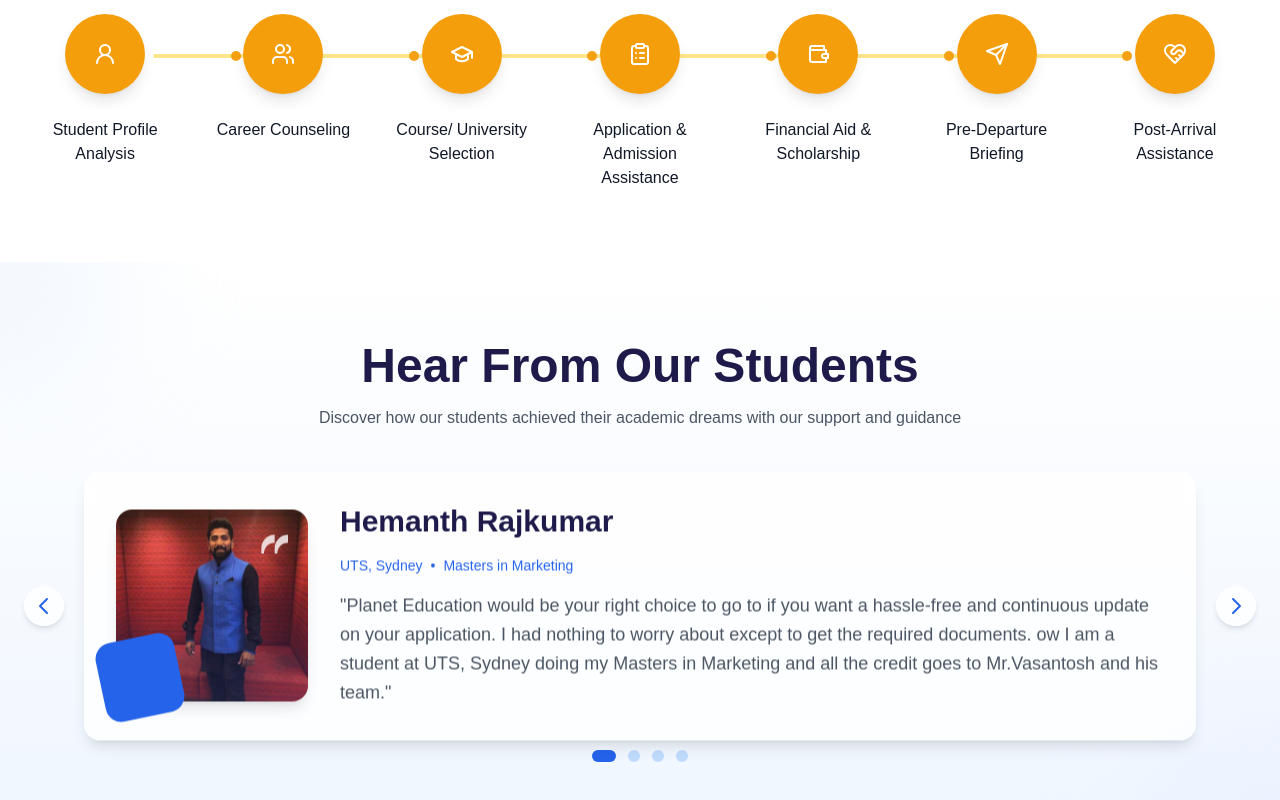
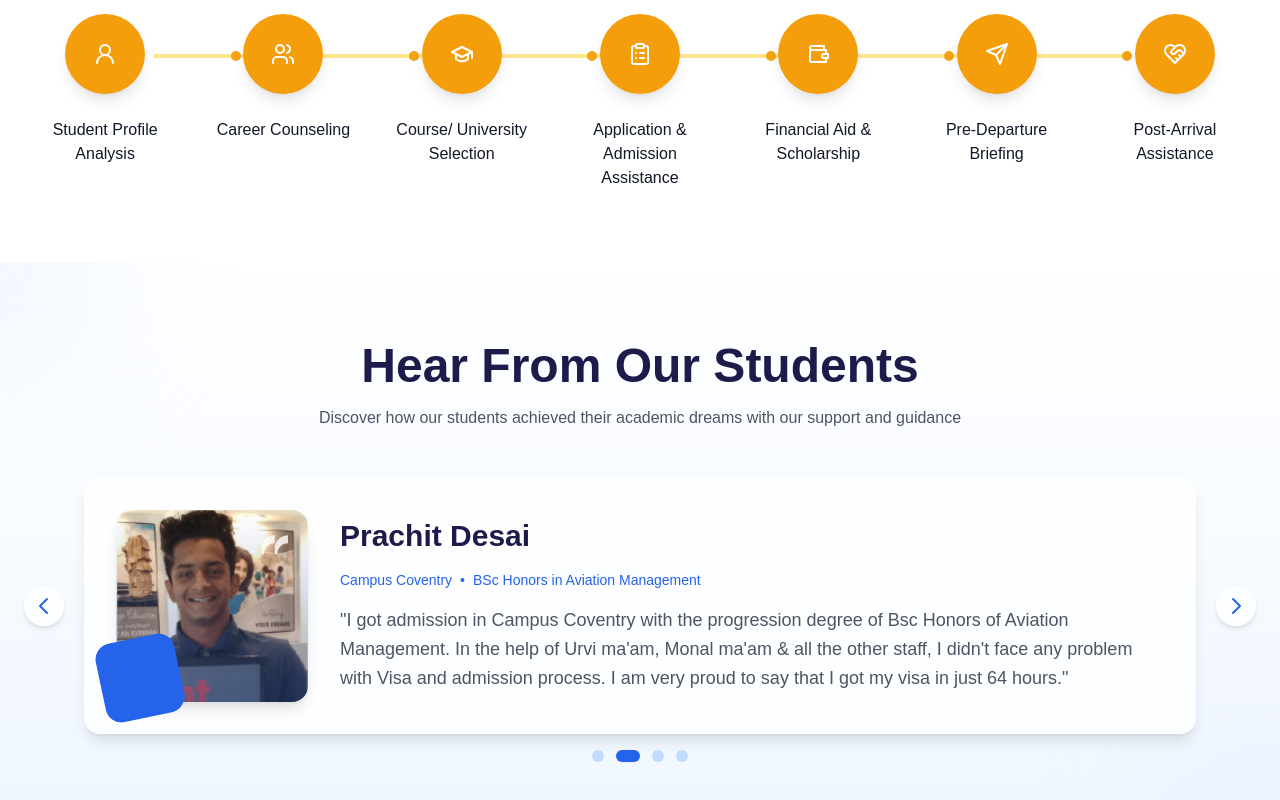
Before and after one commit to Stealth-Rishabh/planeteducation_Uk, a React (Vite) app: page / in a window 1280 px wide. Shown: the part 2797-3597 px from the top of the page. Built offline with nearby package versions, Linux system fonts and the light colour scheme.

Commit message:
Enhance Testimonials component: Implement auto-play functionality for testimonials, allowing automatic cycling through testimonials every 5 seconds. Update navigation methods to pause auto-play when manually navigating. Refactor code for improved readability and maintainability.

```diff
--- a/src/app/landing/Testimonials.jsx
+++ b/src/app/landing/Testimonials.jsx
@@ -1,4 +1,4 @@
-import React, { useState } from "react";
+import React, { useState, useEffect } from "react";
 import hemanth from "../../assets/hemanth.jpg";
 import prachit from "../../assets/Prachit.png";
 import smit from "../../assets/Smit.png";
@@ -40,15 +40,36 @@ const testimonials = [
 
 export default function Testimonials() {
   const [activeIndex, setActiveIndex] = useState(0);
+  const [isAutoPlaying, setIsAutoPlaying] = useState(true);
+
+  useEffect(() => {
+    let intervalId;
+    if (isAutoPlaying) {
+      intervalId = setInterval(() => {
+        setActiveIndex((prevIndex) => (prevIndex + 1) % testimonials.length);
+      }, 5000);
+    }
+
+    return () => {
+      if (intervalId) {
+        clearInterval(intervalId);
+      }
+    };
+  }, [isAutoPlaying]);
 
   const nextTestimonial = () => {
+    setIsAutoPlaying(false);
     setActiveIndex((prevIndex) => (prevIndex + 1) % testimonials.length);
   };
 
   const prevTestimonial = () => {
-    setActiveIndex(
-      (prevIndex) => (prevIndex - 1 + testimonials.length) % testimonials.length
-    );
+    setIsAutoPlaying(false);
+    setActiveIndex((prevIndex) => (prevIndex - 1 + testimonials.length) % testimonials.length);
+  };
+
+  const goToSlide = (index) => {
+    setIsAutoPlaying(false);
+    setActiveIndex(index);
   };
 
   return (
@@ -179,7 +200,7 @@ export default function Testimonials() {
           {testimonials.map((_, index) => (
             <button
               key={index}
-              onClick={() => setActiveIndex(index)}
+              onClick={() => goToSlide(index)}
               className={`w-3 h-3 rounded-full transition-all duration-300 ${
                 index === activeIndex
                   ? "bg-blue-600 w-6"
```
